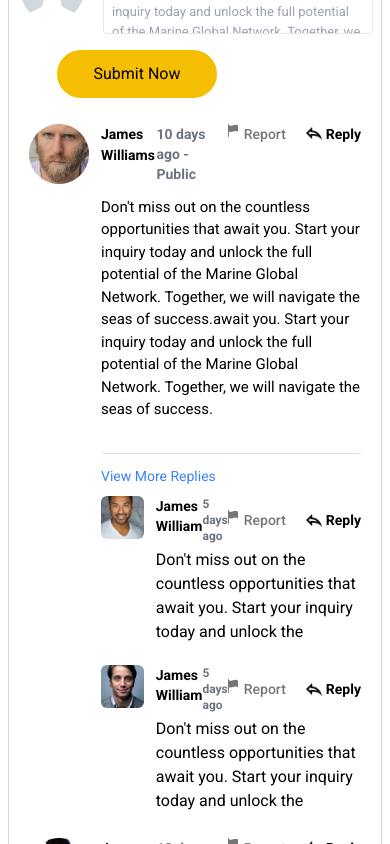
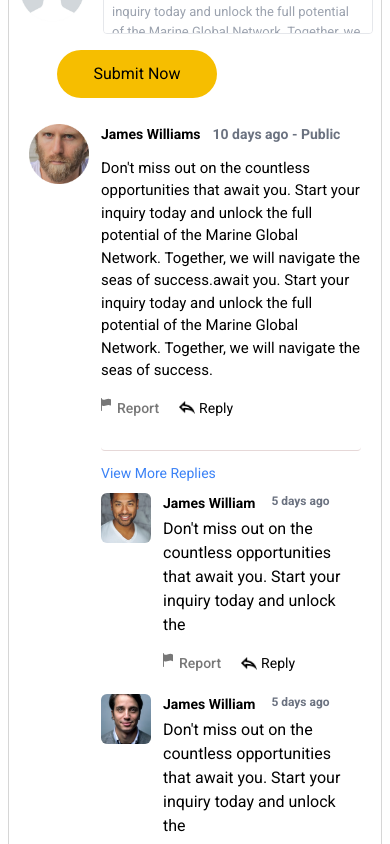
Before and after one commit to sarahahmadmalik/Maglo.net, a Next.js app: page /inquiry/15 in a window 390 px wide. Shown: the part 1000-1844 px from the top of the page. Built offline with nearby package versions, Linux system fonts and the light colour scheme.

Commit message:
inquiry-comment-fixed

```diff
--- a/components/Comments.js
+++ b/components/Comments.js
@@ -65,13 +65,13 @@ const handleReplySubmit = () => {
         />
       </div>
       <div className={wrapperStyles ? `rounded-md border border-grey-600 px-0 smd:px-4 py-5 overflow-hidden` : ``}>
-        <div className="flex justify-between items-center w-full mb-1 text-sm font-bold">
-          <div className='flex'><p>{reply.user}</p> <p className="text-xs text-gray-500  smd:ml-[1.6rem]">
+        <div className="flex justify-between items-center w-full mb-1 text-sm font-bold flex-wrap">
+          <div className='flex'><p>{reply.user}</p> <p className="text-xs text-gray-500 ml-4 smd:ml-[1.6rem]">
             {reply.day}
           </p>
 
           </div>
-          <div className="flex items-start m-0 p-0">
+          <div className="smd:flex items-start m-0 p-0 hidden">
           <div className="relative text-[#777777] font-[500]">
             <button onClick={() => handleReportClick(reply)} className="focus:outline-none flex h-0">
               <div className="flex text-sm ">
@@ -87,6 +87,20 @@ const handleReplySubmit = () => {
           </div>
         <div>
           <p>{comments}</p>
+          <div className="items-start mt-4 p-0 flex smd:hidden">
+          <div className="relative text-[#777777] font-[500]">
+            <button onClick={() => handleReportClick(props.eachComment)} className="focus:outline-none flex h-0">
+              <div className="flex text-sm ">
+              <div className="relative w-4 h-8">
+                <Image src='/assets/flag.svg' alt="report" width={10} height={10} />
+                </div>
+                <p>Report</p>
+              </div>
+            </button>
+          </div>
+          {!showReplyInput && <ReplyButton onClick={handleReplyClick} />}
+          </div>
+
         </div>
         <div className="flex w-full justify-end sm:items-center sm:justify-start sm:ml-[1.6rem] mt-[0.3rem]">
 
@@ -212,15 +226,15 @@ const handleReplySubmit = () => {
       </div>
       <div>
       <div className={ props.wrapperStyles ? `sm:px-5 sm:py-4 px-auto border border-grey-600 rounded-lg mb-5` : `sm:px-5 sm:py-4 px-auto`}>
-        <div className="w-full font-bold us:text-[14px] flex align-center justify-start sm:justify-between mb-3 ">
+        <div className="w-full font-bold us:text-[14px] flex align-center justify-start sm:justify-between mb-3 flex-wrap">
           <div className='flex '>
           <p>{props.eachComment.user}</p>{' '}
-          <p className="text-sm text-gray-500 us:text-[14px] sm:ml-[1.6rem]">
+          <p className="text-sm text-gray-500 us:text-[14px] ml-3 sm:ml-[1.6rem]">
             {props.eachComment.day}
           </p>
 
           </div>
-          <div className="flex items-start m-0 p-0 ">
+          <div className="items-start m-0 p-0 hidden smd:flex">
           <div className="relative text-[#777777] font-[500]">
             <button onClick={() => handleReportClick(props.eachComment)} className="focus:outline-none flex h-0">
               <div className="flex text-sm ">
@@ -237,6 +251,19 @@ const handleReplySubmit = () => {
         </div>
         <div className={ props.wrapperStyles ? `sm:px-2 pb-8 us:text-[15px]`: `sm:px-2 pb-8 us:text-[15px] rounded border-b border-[#E6D8D8]`}>
           <p>{props.eachComment.comment}</p>
+          <div className="items-start mt-4 p-0 flex smd:hidden">
+          <div className="relative text-[#777777] font-[500]">
+            <button onClick={() => handleReportClick(props.eachComment)} className="focus:outline-none flex h-0">
+              <div className="flex text-sm ">
+              <div className="relative w-4 h-8">
+                <Image src='/assets/flag.svg' alt="report" width={10} height={10} />
+                </div>
+                <p>Report</p>
+              </div>
+            </button>
+          </div>
+          {!showReplyInput && <ReplyButton onClick={handleReplyClick} />}
+          </div>
         </div>
         <div className="flex w-full justify-end sm:items-center sm:justify-start sm:ml-[1.6rem] mt-[0.3rem]">
 
--- a/components/InquiryLists.js
+++ b/components/InquiryLists.js
@@ -19,7 +19,7 @@ function InquiryLists({ inquiries }) {
       {inquiries.map((data, id) => (
         <div
           key={id}
-          className="max-w-[480px] h-[250px] md:h-auto bg-white mt-8 overflow-hidden rounded-md shadow-md"
+          className="max-w-[480px] h-[340px] smd:h-[250px] md:h-auto bg-white mt-8 overflow-hidden rounded-md shadow-md"
         >
           <div className={`${font2.className} bg-[#1E7FCB] w-full h-8 flex justify-between items-center px-4`}>
             <p className="text-white font-medium">Whimson International</p>
```
